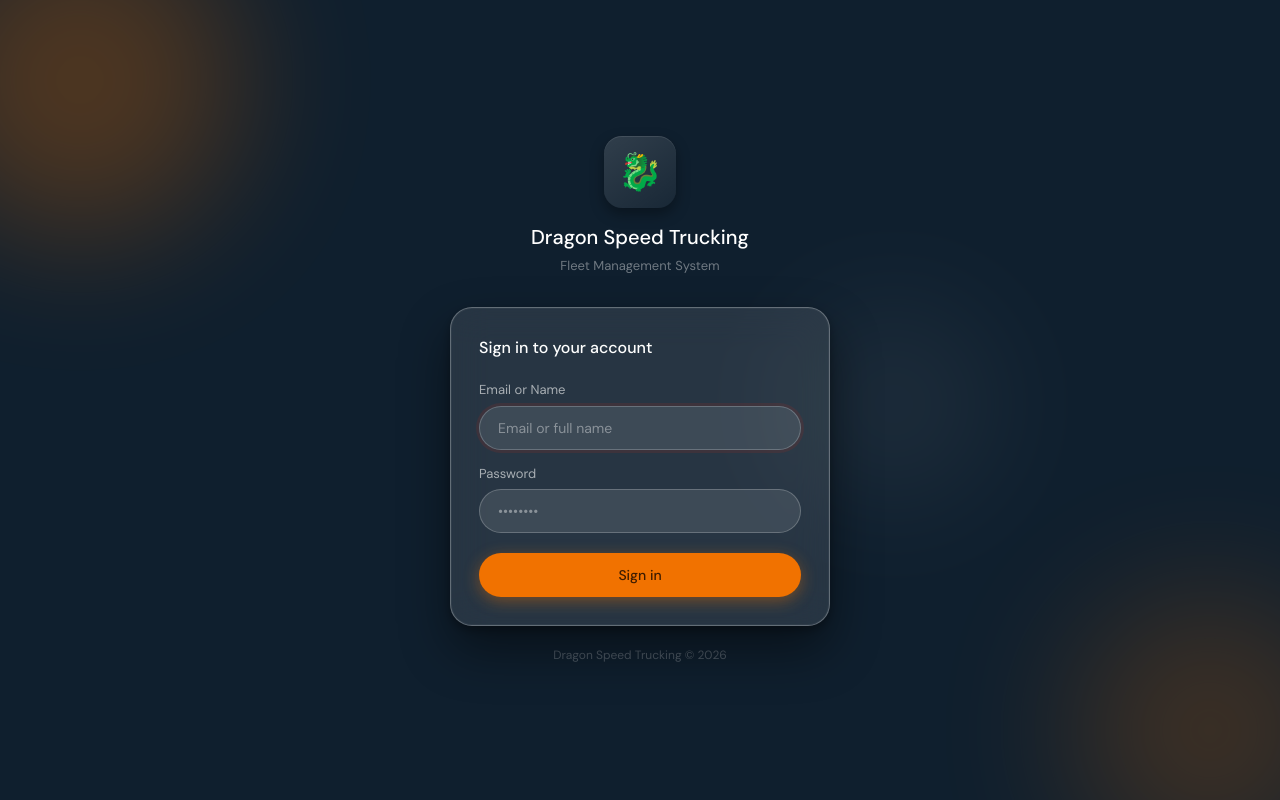
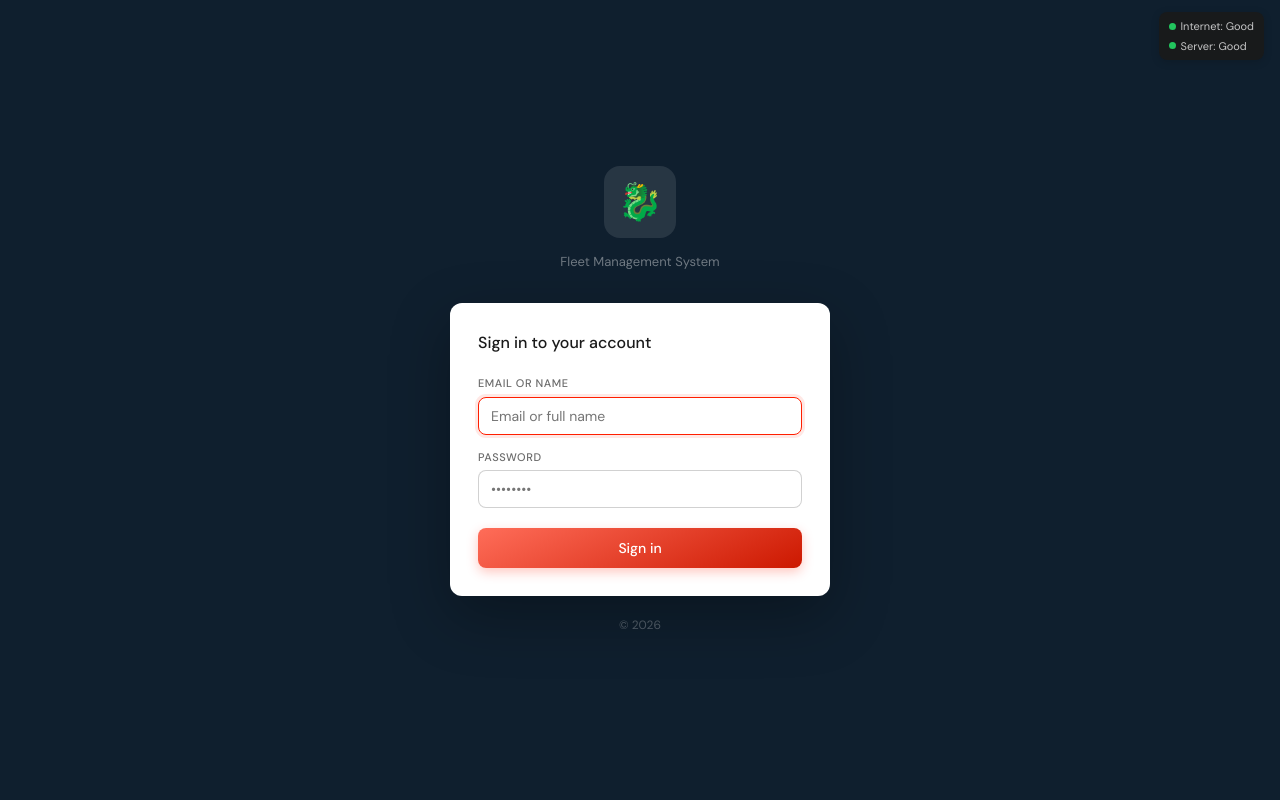
Before and after one commit to zammerianworld/5gems-fms, a React (Create React App) app: page /login in a window 1280 px wide. Built offline with nearby package versions, Linux system fonts and the light colour scheme; no server answers; the database is empty.

Commit message:
Add files via upload

```diff
--- a/src/pages/Login.js
+++ b/src/pages/Login.js
@@ -2,6 +2,7 @@ import { useState, useEffect } from 'react'
 import { useNavigate } from 'react-router-dom'
 import { useAuth } from '../components/AuthContext'
 import { supabase } from '../lib/supabase'
+import ConnectivityIndicator from '../components/ConnectivityIndicator'
 
 // Log login attempt to Supabase
 async function logAttempt({ user_name, user_role, email, status }) {
@@ -26,7 +27,7 @@ async function logAttempt({ user_name, user_role, email, status }) {
 export default function Login() {
   const [email, setEmail] = useState('')
   const [logoUrl, setLogoUrl] = useState(() => localStorage.getItem('ds_logo') || '')
-  const [companyName, setCompanyName] = useState(localStorage.getItem('ds_company_name') || 'Dragon Speed Trucking')
+  const [companyName, setCompanyName] = useState(localStorage.getItem('ds_company_name') || '')
   const [logoLoaded, setLogoLoaded] = useState(!!localStorage.getItem('ds_logo'))
   useEffect(() => {
     supabase.from('company_settings').select('logo_url,company_name').eq('id', 1).maybeSingle().then(({data}) => {
@@ -62,20 +63,20 @@ export default function Login() {
         // Always set sessionStorage first so AuthContext sees superuser role
         sessionStorage.setItem('superuser_session', JSON.stringify({
           id: 'superuser', full_name: 'Superuser', role: 'superuser',
-          email: 'superuser@dragonspeed.internal',
+          email: 'superuser@5gems.internal',
         }))
         // Sign into Supabase using the env var password so RLS works
         // Set REACT_APP_SUPERUSER_PW in Vercel environment variables
         const suPassword = process.env.REACT_APP_SUPERUSER_PW
         if (!suPassword) { setError('Superuser password not configured. Contact system administrator.'); setLoading(false); return }
         const { error: suErr } = await supabase.auth.signInWithPassword({
-          email: 'superuser@dragonspeed.internal',
+          email: 'superuser@5gems.internal',
           password: suPassword,
         })
         if (suErr) {
           console.warn('Supabase superuser auth warning:', suErr.message)
         }
-        await logAttempt({ user_name: 'Superuser', user_role: 'superuser', email: 'superuser@dragonspeed.internal', status: 'success' })
+        await logAttempt({ user_name: 'Superuser', user_role: 'superuser', email: 'superuser@5gems.internal', status: 'success' })
         window.location.href = '/dashboard'
         return
       } else {
@@ -144,39 +145,20 @@ export default function Login() {
   }
 
   return (
-    <div style={{
-      minHeight: '100vh', display: 'flex', alignItems: 'center',
-      justifyContent: 'center', background: '#0f1f2e', padding: 20,
-      position: 'relative', overflow: 'hidden',
-    }}>
-      {/* Glow blobs — cheap, static (no animation lib, no bundle cost).
-          These sit behind everything and give the glass card something
-          to actually show through. */}
-      <div style={{ position: 'absolute', width: 320, height: 320, borderRadius: '50%', background: '#f17200', opacity: 0.28, filter: 'blur(70px)', top: -80, left: -80, pointerEvents: 'none' }} />
-      <div style={{ position: 'absolute', width: 280, height: 280, borderRadius: '50%', background: '#f17200', opacity: 0.2, filter: 'blur(70px)', bottom: -70, right: -70, pointerEvents: 'none' }} />
-      <div style={{ position: 'absolute', width: 200, height: 200, borderRadius: '50%', background: '#fff', opacity: 0.06, filter: 'blur(60px)', top: '38%', left: '62%', pointerEvents: 'none' }} />
-
-      {/* Scoped styles for the glass card — kept out of index.css since
-          this look is specific to this one page, not a global input/button
-          restyle. On narrow screens the blur is dropped for GPU cost (a
-          real concern on budget/older phones) and the card falls back to
-          a flatter, more opaque tint that stays readable without it. */}
-      <style>{`
-        .ds-login-glass { backdrop-filter: blur(18px); -webkit-backdrop-filter: blur(18px); }
-        .ds-login-glass input::placeholder { color: rgba(255,255,255,0.4); }
-        @media (max-width: 767px) {
-          .ds-login-glass { backdrop-filter: none; -webkit-backdrop-filter: none; background: rgba(15,31,42,0.82) !important; }
-        }
-      `}</style>
-
-      <div style={{ width: '100%', maxWidth: 380, position: 'relative', zIndex: 1 }}>
+    <>
+      <ConnectivityIndicator />
+      <div style={{
+        minHeight: '100vh', display: 'flex', alignItems: 'center',
+        justifyContent: 'center', background: '#0f1f2e', padding: 20,
+      }}>
+      <div style={{ width: '100%', maxWidth: 380 }}>
         {/* Logo */}
         <div style={{ textAlign: 'center', marginBottom: 32 }}>
           <div style={{ margin: '0 auto 14px', maxWidth: 280 }}>
             {logoUrl
               ? <img src={logoUrl} alt="Logo" onLoad={() => setLogoLoaded(true)}
                   style={{ maxWidth: '100%', maxHeight: 100, objectFit: 'contain', opacity: logoLoaded ? 1 : 0, transition: 'opacity 0.3s ease', display: 'block', margin: '0 auto' }} />
-              : <div style={{ width: 72, height: 72, background: 'linear-gradient(145deg, rgba(255,255,255,0.14), rgba(255,255,255,0.04))', borderRadius: 18, display: 'flex', alignItems: 'center', justifyContent: 'center', fontSize: 36, margin: '0 auto', boxShadow: '0 6px 14px rgba(0,0,0,0.35), inset 0 1px 0 rgba(255,255,255,0.1)' }}><span>🐉</span></div>}
+              : <div style={{ width: 72, height: 72, background: 'rgba(255,255,255,0.1)', borderRadius: 16, display: 'flex', alignItems: 'center', justifyContent: 'center', fontSize: 36, margin: '0 auto' }}><span>🐉</span></div>}
           </div>
           <div style={{ fontSize: 20, fontWeight: 500, color: '#fff', marginBottom: 4 }}>
             {companyName}
@@ -186,21 +168,20 @@ export default function Login() {
           </div>
         </div>
 
-        {/* Form — glass card */}
-        <div className="ds-login-glass" style={{
-          background: 'rgba(255,255,255,0.1)', border: '0.5px solid rgba(255,255,255,0.28)',
-          borderRadius: 22, padding: '28px 28px',
-          boxShadow: '0 0 0 1px rgba(255,255,255,0.04) inset, 0 24px 50px rgba(0,0,0,0.45), 0 4px 10px rgba(0,0,0,0.3)',
+        {/* Form */}
+        <div style={{
+          background: '#fff', borderRadius: 12, padding: '28px 28px',
+          boxShadow: '0 20px 60px rgba(0,0,0,0.3)',
         }}>
-          <h2 style={{ fontSize: 16, fontWeight: 500, marginBottom: 20, color: '#fff' }}>
+          <h2 style={{ fontSize: 16, fontWeight: 500, marginBottom: 20, color: 'var(--text)' }}>
             Sign in to your account
           </h2>
 
           {error && (
             <div style={{
-              background: 'rgba(224,64,54,0.18)', color: '#ffb4ae',
+              background: 'var(--danger-light)', color: 'var(--danger)',
               padding: '10px 14px', borderRadius: 6, fontSize: 13,
-              marginBottom: 16, border: '0.5px solid rgba(224,64,54,0.4)',
+              marginBottom: 16, border: '0.5px solid #e0a09a',
             }}>
               {error}
             </div>
@@ -208,38 +189,23 @@ export default function Login() {
 
           <form onSubmit={handleSubmit}>
             <div style={{ marginBottom: 14 }}>
-              <label style={{ display: 'block', fontSize: 13, color: 'rgba(255,255,255,0.6)', marginBottom: 6 }}>Email or Name</label>
+              <label className="label">Email or Name</label>
               <input
                 type="text" value={email} required autoFocus
                 onChange={e => setEmail(e.target.value)}
                 placeholder="Email or full name"
-                style={{
-                  width: '100%', height: 44, borderRadius: 999, padding: '0 18px',
-                  background: 'rgba(255,255,255,0.1)', border: '0.5px solid rgba(255,255,255,0.22)',
-                  color: '#fff', fontSize: 14, boxSizing: 'border-box',
-                }}
               />
             </div>
             <div style={{ marginBottom: 20 }}>
-              <label style={{ display: 'block', fontSize: 13, color: 'rgba(255,255,255,0.6)', marginBottom: 6 }}>Password</label>
+              <label className="label">Password</label>
               <input
                 type="password" value={password} required
                 onChange={e => setPassword(e.target.value)}
                 placeholder="••••••••"
-                style={{
-                  width: '100%', height: 44, borderRadius: 999, padding: '0 18px',
-                  background: 'rgba(255,255,255,0.1)', border: '0.5px solid rgba(255,255,255,0.22)',
-                  color: '#fff', fontSize: 14, boxSizing: 'border-box',
-                }}
               />
             </div>
-            <button type="submit" disabled={loading}
-              style={{
-                width: '100%', height: 44, borderRadius: 999, border: 'none',
-                background: '#f17200', color: '#3d1c00', fontSize: 14, fontWeight: 500,
-                cursor: loading ? 'default' : 'pointer', opacity: loading ? 0.7 : 1,
-                boxShadow: '0 4px 16px rgba(241,114,0,0.4)',
-              }}>
+            <button type="submit" className="btn-primary" disabled={loading}
+              style={{ width: '100%', padding: '11px', fontSize: 14 }}>
               {loading ? 'Signing in…' : 'Sign in'}
             </button>
           </form>
@@ -250,5 +216,6 @@ export default function Login() {
         </p>
       </div>
     </div>
+    </>
   )
 }
```
